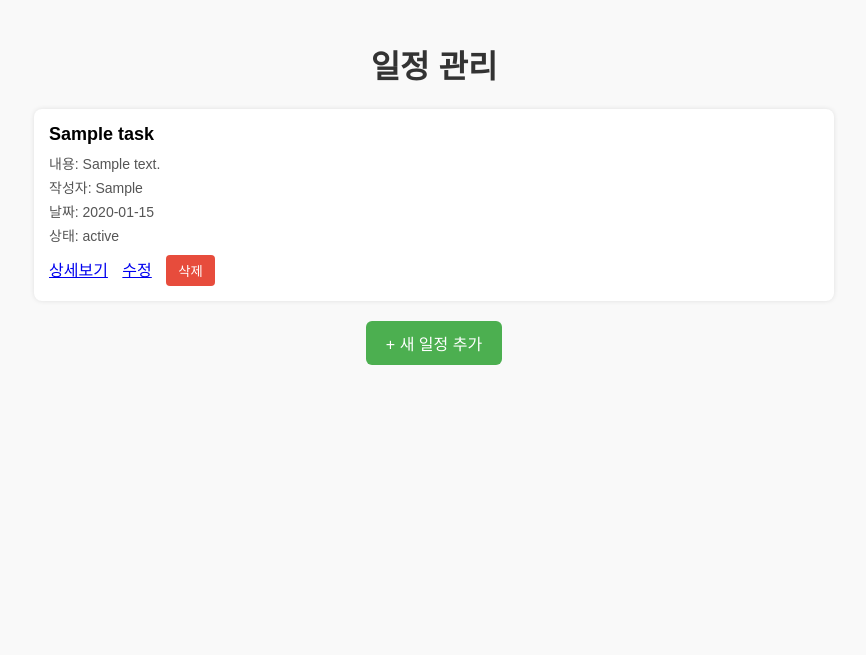
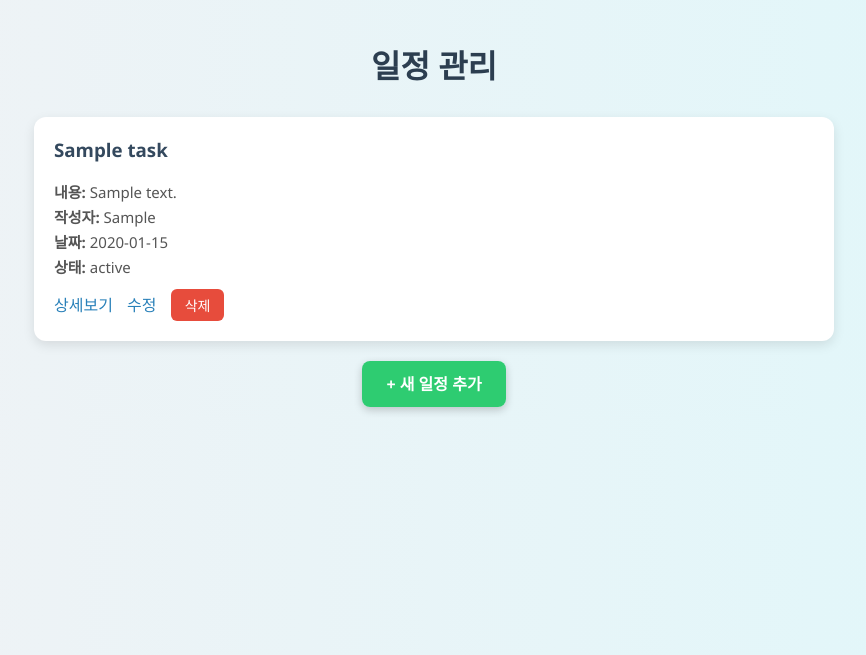
Before and after one commit to parkgunu/schedule_web, a Flask app: page / in a window 1280 px wide. Shown: the top 655 px of the page, without its empty margins (206-1072 px from the left). Run offline with Flask 3, Linux system fonts and the light colour scheme; tables that the repository leaves empty hold one stand-in row (values such as "Sample post").

Commit message:
Design: upgrade index page with modern UI

```diff
--- a/templates/index.html
+++ b/templates/index.html
@@ -6,75 +6,93 @@
   <title>일정 관리</title>
   <style>
     body {
-      font-family: sans-serif;
+      font-family: 'Segoe UI', sans-serif;
       padding: 20px;
+      margin: auto;
       max-width: 800px;
-      margin: auto;
-      background-color: #f9f9f9;
+      background: linear-gradient(to right, #f0f2f5, #e0f7fa);
     }
 
     h1 {
       text-align: center;
-      color: #333;
+      color: #2c3e50;
+      margin-bottom: 30px;
     }
 
     .task {
       background: white;
-      padding: 15px;
-      margin-bottom: 12px;
-      border-radius: 8px;
-      box-shadow: 0 0 5px rgba(0,0,0,0.1);
+      border-radius: 12px;
+      padding: 20px;
+      margin-bottom: 16px;
+      box-shadow: 0 4px 12px rgba(0,0,0,0.1);
+      transition: transform 0.1s ease-in-out;
+    }
+
+    .task:hover {
+      transform: scale(1.01);
     }
 
     .task h3 {
-      margin: 0 0 8px 0;
-      font-size: 18px;
+      margin-top: 0;
+      color: #34495e;
     }
 
     .task p {
       margin: 4px 0;
-      font-size: 14px;
       color: #555;
+      font-size: 15px;
     }
 
-    .task .buttons {
-      margin-top: 10px;
+    .buttons {
+      margin-top: 12px;
     }
 
-    .task .buttons a, .task .buttons form {
+    .buttons a, .buttons form {
       display: inline-block;
-      margin-right: 10px;
     }
 
-    .task .buttons button {
+    .buttons a {
+      color: #2980b9;
+      text-decoration: none;
+      margin-right: 10px;
+      font-weight: 500;
+    }
+
+    .buttons a:hover {
+      text-decoration: underline;
+    }
+
+    .buttons button {
       background-color: #e74c3c;
       color: white;
       border: none;
-      padding: 6px 12px;
-      border-radius: 4px;
+      padding: 6px 14px;
+      font-size: 14px;
+      border-radius: 6px;
       cursor: pointer;
     }
 
-    .task .buttons button:hover {
+    .buttons button:hover {
       background-color: #c0392b;
     }
 
     .nav {
       text-align: center;
-      margin-top: 20px;
+      margin-top: 30px;
     }
 
     .nav a {
-      display: inline-block;
-      padding: 10px 20px;
-      background-color: #4CAF50;
+      background-color: #2ecc71;
       color: white;
-      border-radius: 6px;
+      padding: 12px 24px;
+      border-radius: 8px;
       text-decoration: none;
+      font-weight: bold;
+      box-shadow: 0 3px 8px rgba(0,0,0,0.2);
     }
 
     .nav a:hover {
-      background-color: #45a049;
+      background-color: #27ae60;
     }
   </style>
 </head>
@@ -85,10 +103,10 @@
     {% for task in tasks %}
     <div class="task">
       <h3>{{ task[1] }}</h3>
-      <p>내용: {{ task[2] }}</p>
-      <p>작성자: {{ task[3] }}</p>
-      <p>날짜: {{ task[4] }}</p>
-      <p>상태: {{ task[5] }}</p>
+      <p><strong>내용:</strong> {{ task[2] }}</p>
+      <p><strong>작성자:</strong> {{ task[3] }}</p>
+      <p><strong>날짜:</strong> {{ task[4] }}</p>
+      <p><strong>상태:</strong> {{ task[5] }}</p>
       <div class="buttons">
         <a href="/detail/{{ task[0] }}">상세보기</a>
         <a href="/edit/{{ task[0] }}">수정</a>
```
